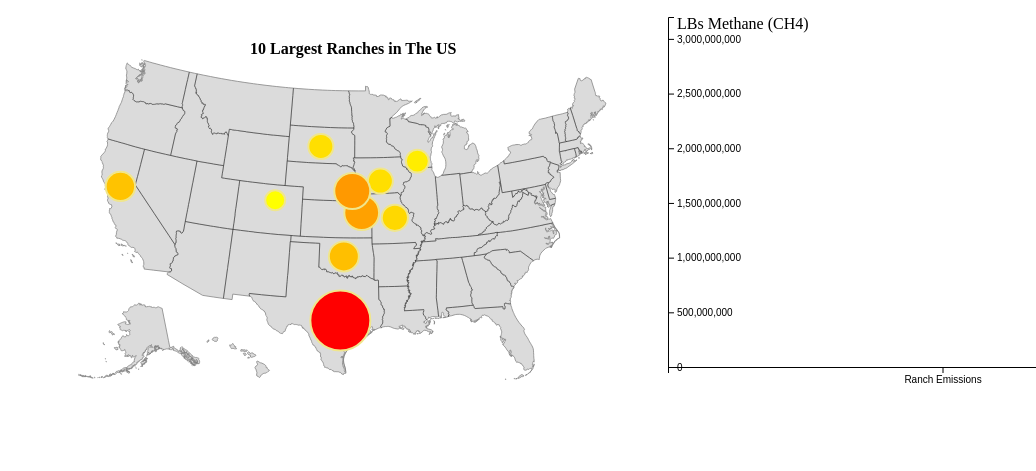
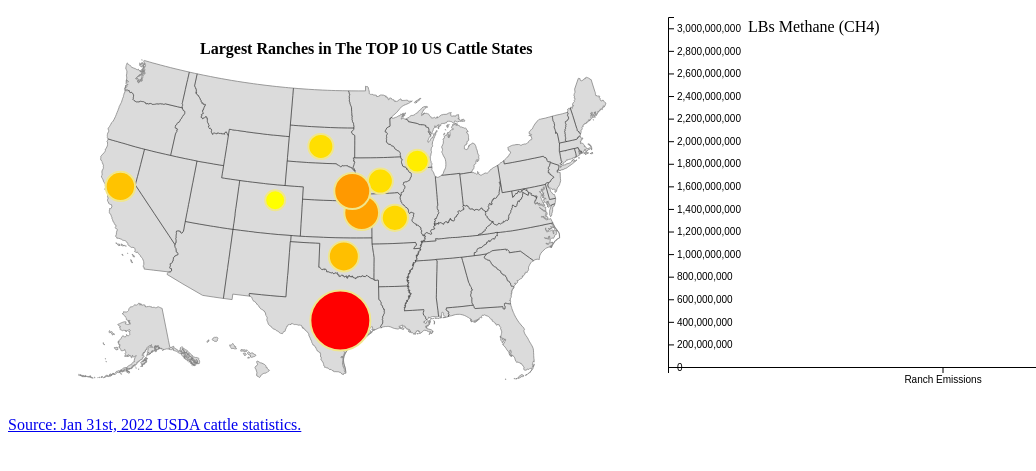
Before and after one commit to jutobash/intro-vis-beef, a plain HTML site: page index.html in a window 1280 px wide. Shown: the part 81-552 px from the top of the page, without its empty margins (0-1036 px from the left). Drawn offline with nearby package versions, Linux system fonts and the light colour scheme.

Commit message:
source added

```diff
--- a/geomap.js
+++ b/geomap.js
@@ -119,15 +119,15 @@
                 textbar.enter()
                     .append("text")
                     .transition().duration(1000)
+                    .attr("class", "bartext")
                     .attr("text-anchor", "middle")
                     .attr("x", 250)
                     .attr("y", d => (y(d.statecattle * 220)) - 3)
                     .text(function (d) { return (d.statecattle * 220) + (" LBs"); });
+                textbar.exit().remove();
 
-
-
-                textbar.exit().remove(); //not working*/
-                u.exit().remove();
+                //barsvg.selectAll("textbar").select("text").remove();
+                //textbar.exit().remove(); //not functional */
             }
 
             //statepoints
@@ -193,7 +193,7 @@
 
             // Add Y axis
             const y = d3.scaleLinear()
-                .domain([0, 3200000000]) //label values
+                .domain([0, 3100000000]) //label values
                 .range([350, 0])
             barsvg.append("g")
                 .attr("class", "Yaxis")
@@ -201,8 +201,8 @@
 
             barsvg.append('text') //y-axis
                 .attr('class', 'axis-title') //Optional: change font size and font weight
-                .attr('x', 9) //add some x padding to clear the y axis
-                .attr('y', 12) //add some y padding to align the end of the axis with the text
+                .attr('x', 80) //add some x padding to clear the y axis
+                .attr('y', 15) //add some y padding to align the end of the axis with the text
                 .text('LBs Methane (CH4)');
         })
 
--- a/index.html
+++ b/index.html
@@ -35,7 +35,7 @@
         #maptitle {
             position: absolute;
             top: 100px;
-            left: 250px;
+            left: 200px;
         }
 
         .circle:hover {
@@ -44,7 +44,10 @@
     </style>
 
     <h1 id="title">Cattle Ranch Emission Visualization</h1>
-    <h4 id="maptitle">10 Largest Ranches in The US</h4>
+    <h4 id="maptitle">Largest Ranches in The TOP 10 US Cattle States</h4>
+    <h6 id="addinfo"></h6>
+    <a href="https://usda.library.cornell.edu/concern/publications/h702q636h?locale=en" id="source"
+    >Source: Jan 31st, 2022 USDA cattle statistics.</a>
 
 </body>
 
```
